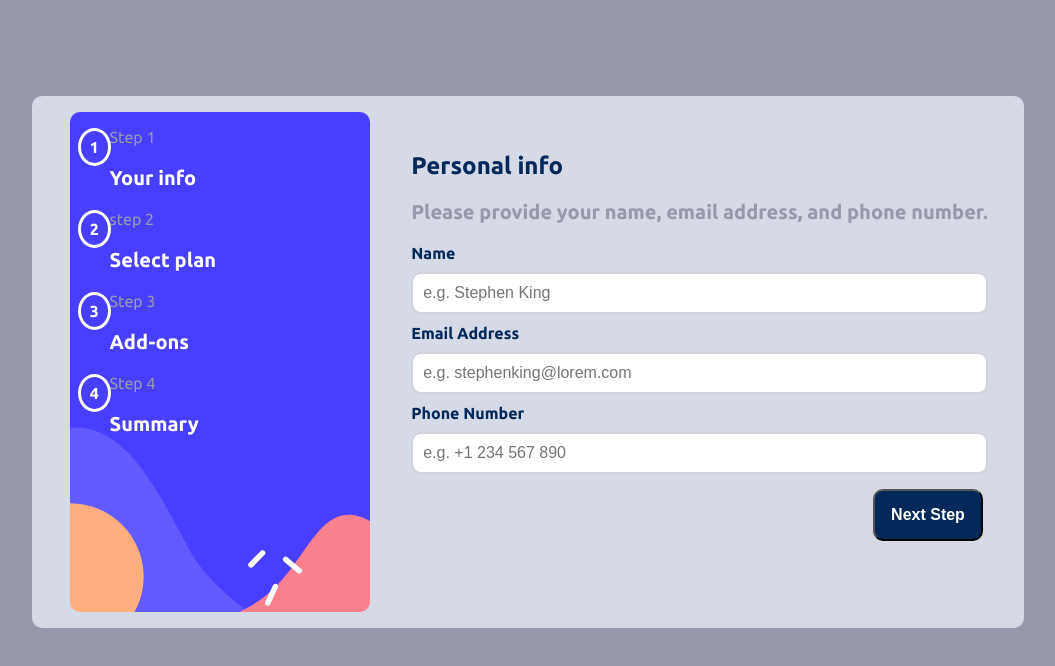
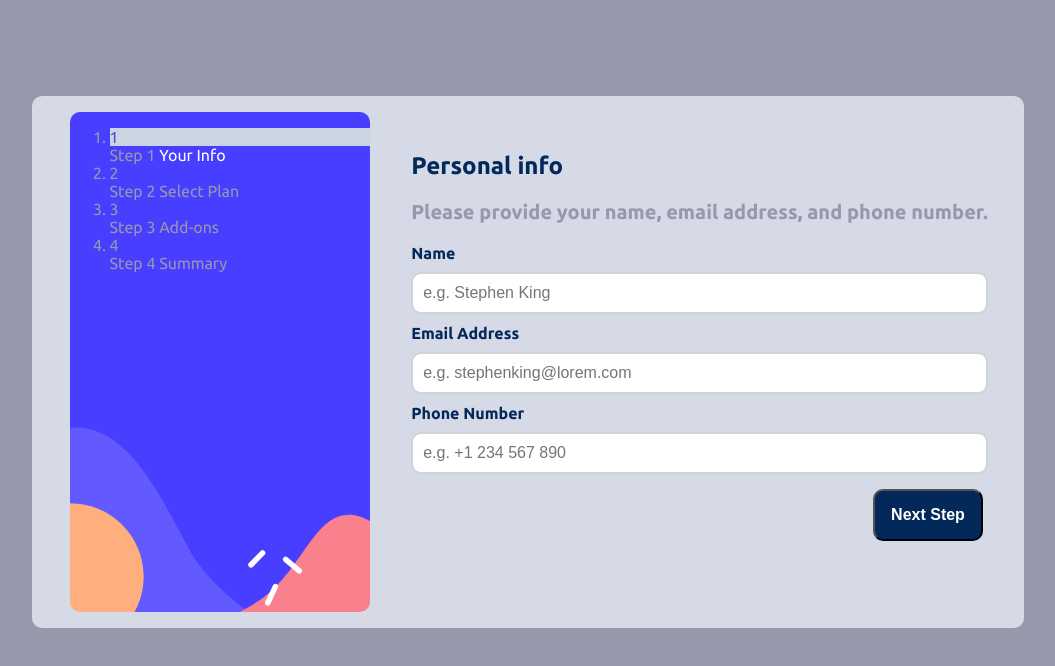
Before and after one commit to MobinZ16/multi-step-form-main, a plain HTML site: page index.html in a window 1280 px wide. Shown: the whole page, without its empty margins (64-1119 px from the left). Drawn offline with Linux system fonts and the light colour scheme.

Commit message:
index updated

```diff
--- a/index.html
+++ b/index.html
@@ -15,20 +15,51 @@
     .attribution { font-size: 11px; text-align: center; }
     .attribution a { color: hsl(228, 45%, 44%); }
   </style>
+  <style>
+    .active .step-number {
+      background-color: #cbd5e1; /* Light blue background for active step */
+      color: #4f46e5; /* Purple text for active step number */
+      border-color: #cbd5e1;
+    }
+
+    .active .step-info {
+      color: white;
+    }
+  </style>
 </head>
 <body>
   <div class="container">
     <!-- Sidebar start -->
     <div class="sub">
-      <ol class="custom">
-       <li> Step 1
-         <p>Your info</p></li>
-
-       <li> step 2<p>Select plan</p></li>
-
-       <li> Step 3<p>Add-ons</p></li>
-
-       <li> Step 4<p>Summary</p></li>
+      <ol>
+        <li class="step active">
+          <div class="step-number">1</div>
+          <div class="step-description">
+            <span class="step-title">Step 1</span>
+            <span class="step-info">Your Info</span>
+          </div>
+        </li>
+        <li class="step">
+          <div class="step-number">2</div>
+          <div class="step-description">
+            <span class="step-title">Step 2</span>
+            <span class="step-info">Select Plan</span>
+          </div>
+        </li>
+        <li class="step">
+          <div class="step-number">3</div>
+          <div class="step-description">
+            <span class="step-title">Step 3</span>
+            <span class="step-info">Add-ons</span>
+          </div>
+        </li>
+        <li class="step">
+          <div class="step-number">4</div>
+          <div class="step-description">
+            <span class="step-title">Step 4</span>
+            <span class="step-info">Summary</span>
+          </div>
+        </li>
       </ol>
 
     </div>
@@ -53,7 +84,7 @@
         <div class="inputControl" id="phoneNumberGroup">
           <label for="phoneNumber">Phone Number</label>
             <input type="tel" id="phoneNumber" name="phoneNumber" placeholder="e.g. +1 234 567 890" >
-          <span class="error"></span>
+          <span class="error`"></span>
         </div>
         <button type="submit" id="submit">Next Step</button>
       </form>
```
